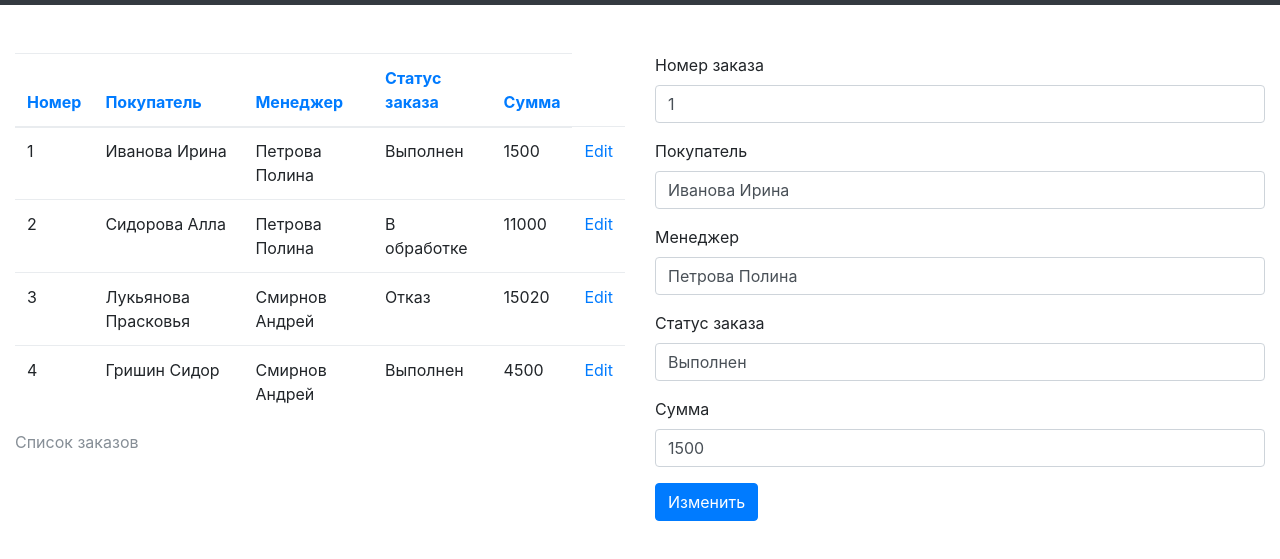
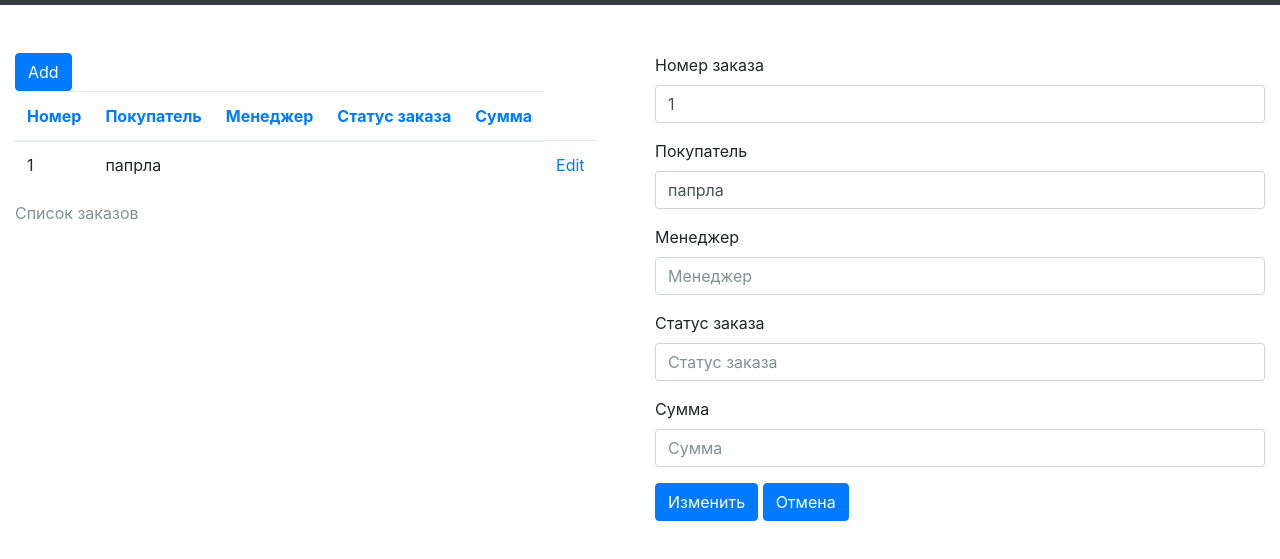
Before and after one commit to DartKain/TestTask, a plain HTML site: page Angular/angular.html in a window 1280 px wide. Both pictures are taken after a click on the link "Edit". Shown: the part 53-612 px from the top of the page. Drawn offline with nearby package versions, Linux system fonts and the light colour scheme.

Commit message:
Теперь ввод из формы работает

```diff
--- a/Angular/angular.html
+++ b/Angular/angular.html
@@ -18,7 +18,7 @@
 
 </head>
 
-<body ng-app="sortApp" ng-controller="mainController as Controller">
+<body ng-app="sortApp" ng-controller="sortController as vm">
   <nav class="navbar navbar-expand-lg navbar-dark bg-dark sticky-top">
     <a href="#" class="navbar-brand">
       <img src="http://getbootstrap.com/assets/brand/bootstrap-solid.svg" alt="logo" width="30px" height="30px">
@@ -41,9 +41,11 @@
 
     </div>
   </nav>
+
   <div class="container-fluid mt-5">
     <div class="row">
       <div class="col-md">
+        <button type = "button" class="btn btn-primary" id="button" ng-click = "vm.add()">Add</button>
         <table class="table table-responsive table-hover" id="test-table">
           <caption>Список заказов</caption>
           <thead class="table-header">
@@ -80,28 +82,28 @@
             <tr></tr>
           </thead>
           <tbody id="test-body">
-            <tr ng-repeat="order in Controller.orders | orderBy:sortType:sortReverse">
+            <tr ng-repeat="order in vm.orders | orderBy:sortType:sortReverse">
               <td>{{order.number}}</td>
               <td>{{order.customer}}</td>
               <td>{{order.manager}}</td>
               <td>{{order.status}}</td>
               <td>{{order.summ}}</td>
-              <td><a href= "#" ng-click = "Controller.editForm($index)">Edit</a></td>
+              <td><a href= "#" ng-click = "vm.openOrder(order)">Edit</a></td>
             </tr>
           </tbody>
         </table>
 
       </div>
       <div class="col-md">
-        <div class="test-form" ng-show="Controller.showForm">
-          <form id="testForm">
+        <div class="test-form" ng-show="vm.order">
+          <form id="testForm" name="testForm">
             <div class="form-group">
               <label for="test-form-Number">Номер заказа</label>
-              <input type="number" class="form-control" ng-model="order.number" id="test-form-Number" placeholder="Номер заказа">
+              <input type="number" class="form-control" ng-model="vm.order.number" id="test-form-Number" name = "testFormNumber" placeholder="Номер заказа">
             </div>
             <div class="form-group">
               <label for="test-form-Customer">Покупатель</label>
-              <input type="text" class="form-control" ng-model="order.customer"  id="test-form-Customer" placeholder="Покупатель">
+              <input type="text" class="form-control" ng-model="vm.order.customer"  id="test-form-Customer" placeholder="Покупатель">
             </div>
             <div class="form-group">
               <label for="test-form-Manager">Менеджер</label>
@@ -115,7 +117,8 @@
               <label for="test-form-Price">Сумма</label>
               <input type="number" class="form-control" ng-model="formSumm"  id="test-form-Price" placeholder="Сумма">
             </div>
-            <button type = "button" class="btn btn-primary" id="button" ng-click = "Controller.showForm = false">Изменить</button>
+            <button type = "button" class="btn btn-primary" id="button" ng-click = "vm.saveEdited()">Изменить</button>
+             <button type = "button" class="btn btn-primary" id="button" ng-click = "vm.cancel()">Отмена</button>
           </form>
         </div>
       </div>
--- a/Angular/app.js
+++ b/Angular/app.js
@@ -1,58 +1,24 @@
-    // таблица
-    var Customers = [
-      {
-        number: '1',
-        customer: 'Иванова Ирина',
-        manager: 'Петрова Полина',
-        status: 'Выполнен',
-        summ: 1500,
-      }, {
-        number: '2',
-        customer: 'Сидорова Алла',
-        manager: 'Петрова Полина',
-        status: 'В обработке',
-        summ: 11000,
-      }, {
-        number: '3',
-        customer: 'Лукьянова Прасковья',
-        manager: 'Смирнов Андрей',
-        status: 'Отказ',
-        summ: 15020,
-      }, {
-        number: '4',
-        customer: 'Гришин Сидор',
-        manager: 'Смирнов Андрей',
-        status: 'Выполнен',
-        summ: 4500,
-       }];
-
-    let show = false;
+    let data = [{
+      number: 1,
+      customer: "папрла"
+    }];
 
     var app = angular.module('sortApp', [])
-    app.controller('mainController', function () {
-      this.orders = Customers;
-      this.showForm = show;
-      this.editForm = function (index){
-        this.showForm = true;
-        console.log(index);
-        let formNumber = document.getElementById('test-form-Number');
-        let formCustomer = document.getElementById('test-form-Customer');
-        let formManager = document.getElementById('test-form-Manager');
-        let formStatus = document.getElementById('test-form-Status');
-        let formPrice = document.getElementById('test-form-Price');
-        let numValue = this.orders[index].number;
-        let custValue = this.orders[index].customer;
-        let manValue = this.orders[index].manager;
-        let statValue = this.orders[index].status;
-        let summValue = this.orders[index].summ;
-        console.log(custValue);
-        formNumber.value = numValue;
-        formCustomer.value = custValue;
-        formManager.value = manValue;
-        formStatus.value = statValue;
-        formPrice.value = summValue;
+    app.controller('sortController', ['$http', function ($http) {
+      var sort = this;
 
+      sort.orders = data;
+      sort.order = undefined;
+      sort.openOrder = function (order){
+        sort.order = order;
+        console.log("123");
       };
-
-
-    });
+ sort.cancel = function (){
+   sort.order = undefined;
+ };
+      sort.add = function(){
+        let order = {};
+        sort.orders.push(order);
+        sort.order = order;
+      };
+    }]);
```
